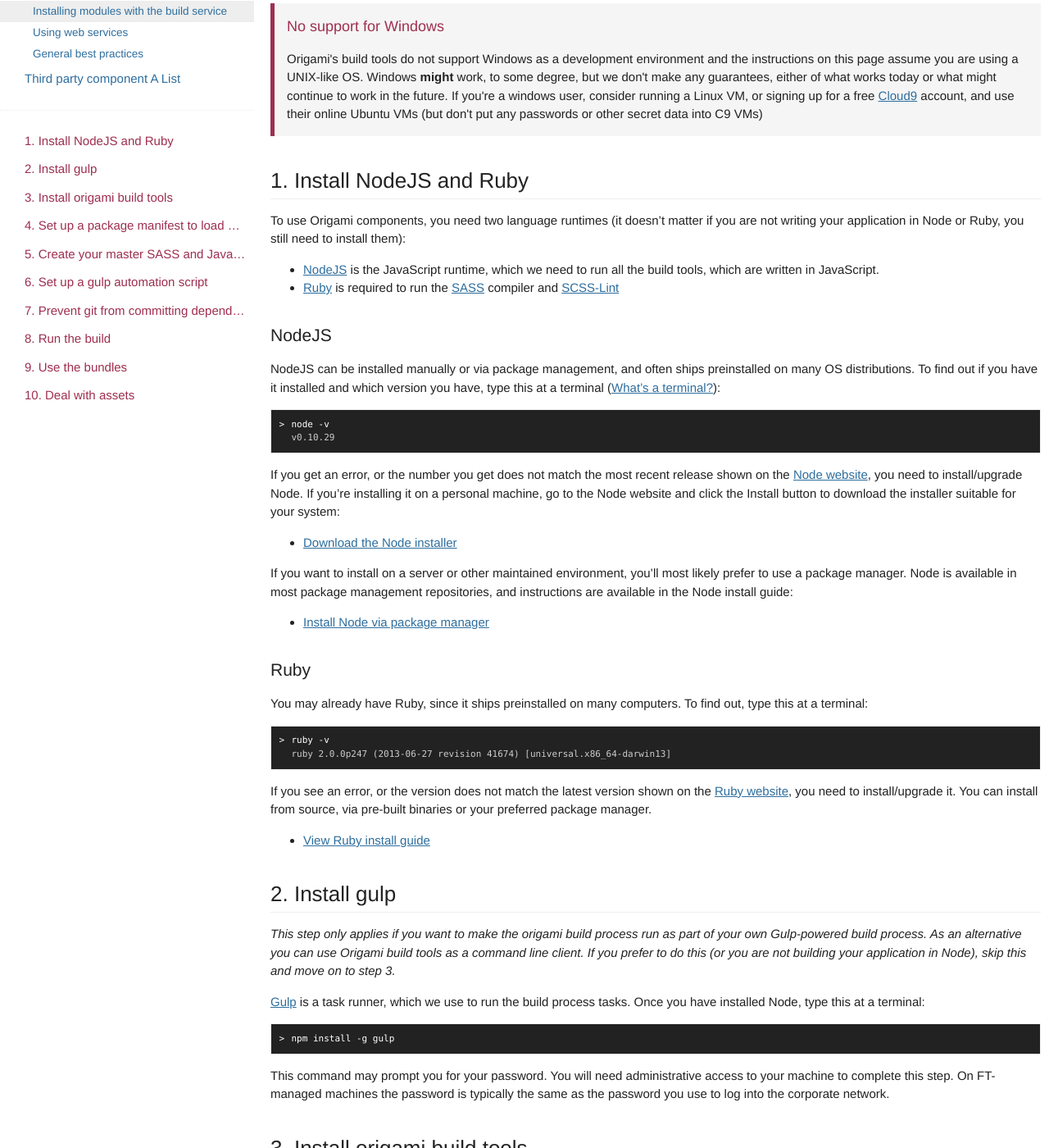
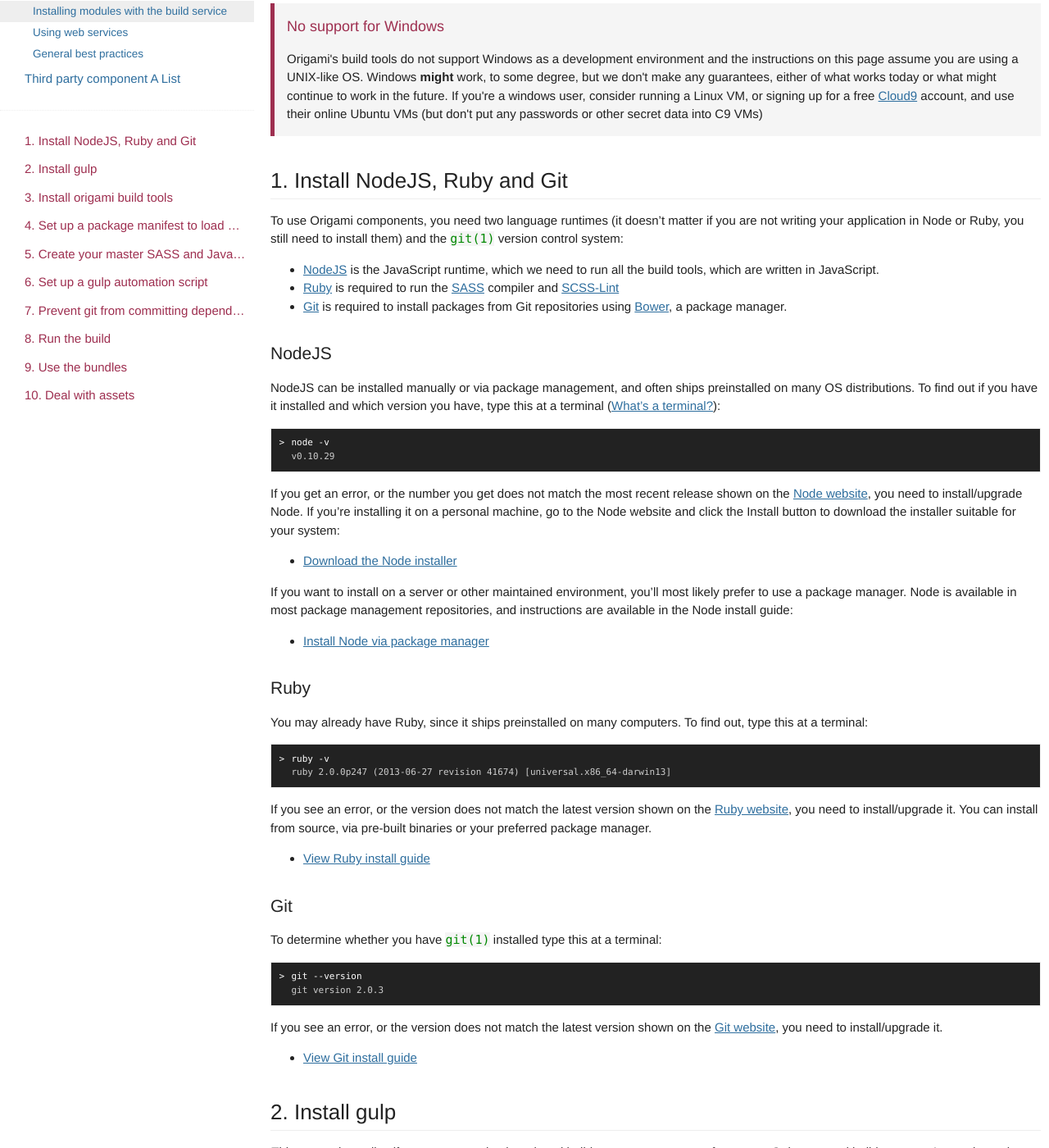
Before and after one commit to Financial-Times/ft-origami, a Jekyll site: the page built from docs/developer-guide/building-modules.md, in a window 1280 px wide and 1400 px high, scrolled down 320 px. Shown: the whole window at 82% size. Built offline with Jekyll 4.4.1, drawn with Linux system fonts in a browser that asks for light colours; some web fonts are replaced; comment, search, counter and statistics services are not loaded.

Commit message:
Add details for installing Git alongside Ruby and NodeJS

```diff
--- a/docs/developer-guide/building-modules.md
+++ b/docs/developer-guide/building-modules.md
@@ -16,12 +16,13 @@ This tutorial assumes you are starting from a fresh install of a UNIX-like OS wi
 	<p>Origami's build tools do not support Windows as a development environment and the instructions on this page assume you are using a UNIX-like OS.  Windows <strong>might</strong> work, to some degree, but we don't make any guarantees, either of what works today or what might continue to work in the future.  If you're a windows user, consider running a Linux VM, or signing up for a free <a href='http://c9.io'>Cloud9</a> account, and use their online Ubuntu VMs (but don't put any passwords or other secret data into C9 VMs)</p>
 </aside>
 
-##1. Install NodeJS and Ruby
+##1. Install NodeJS, Ruby and Git
 
-To use Origami components, you need two language runtimes (it doesn't matter if you are not writing your application in Node or Ruby, you still need to install them):
+To use Origami components, you need two language runtimes (it doesn't matter if you are not writing your application in Node or Ruby, you still need to install them) and the <code>git(1)</code> version control system:
 
 * [NodeJS](http://nodejs.org/) is the JavaScript runtime, which we need to run all the build tools, which are written in JavaScript.
 * [Ruby](https://www.ruby-lang.org) is required to run the [SASS](http://sass-lang.com/) compiler and [SCSS-Lint](https://github.com/causes/scss-lint)
+* [Git](https://www.git-scm.com) is required to install packages from Git repositories using [Bower](http://bower.io/), a package manager.
 
 ###NodeJS
 
@@ -58,6 +59,18 @@ If you see an error, or the version does not match the latest version shown on t
 
 * [View Ruby install guide](https://www.ruby-lang.org/en/installation/)
 
+###Git
+
+To determine whether you have <code>git(1)</code> installed type this at a terminal:
+
+<pre class="cli">
+<kbd>git --version</kbd>
+<output>git version 2.0.3</output>
+</pre>
+
+If you see an error, or the version does not match the latest version shown on the [Git website](https://git-scm.com), you need to install/upgrade it.
+
+* [View Git install guide](http://git-scm.com/book/en/Getting-Started-Installing-Git)
 
 ##2. Install gulp
 
```
